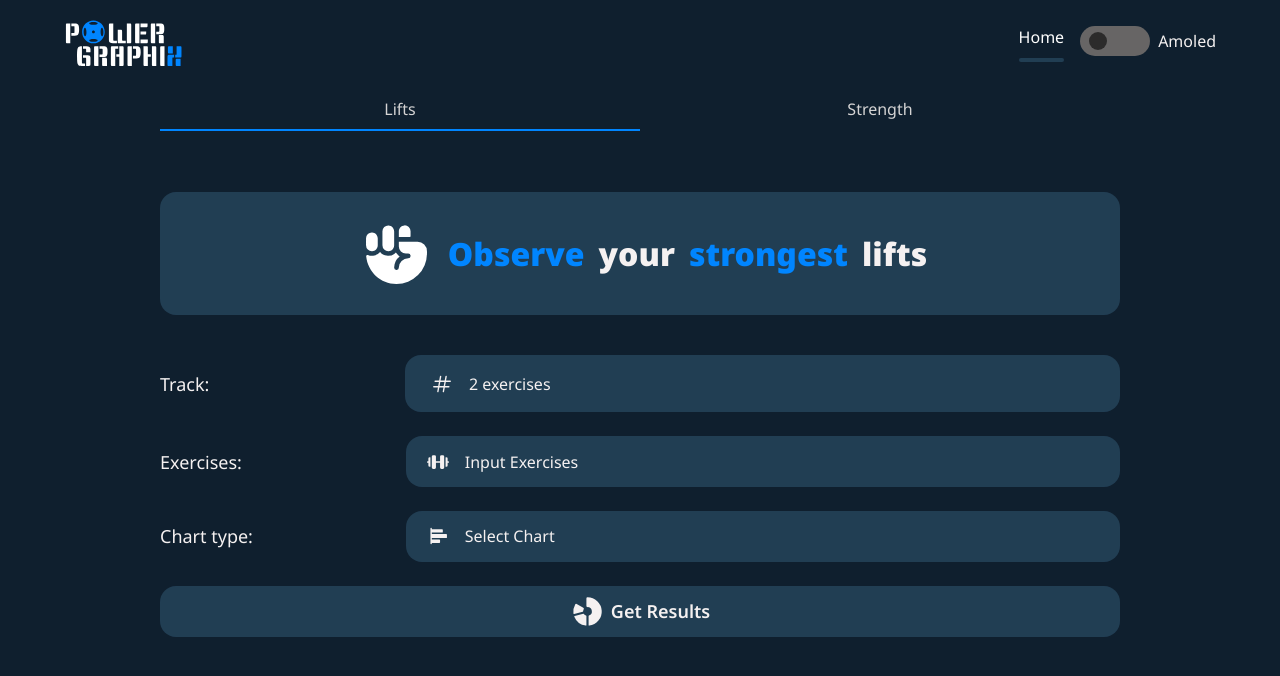
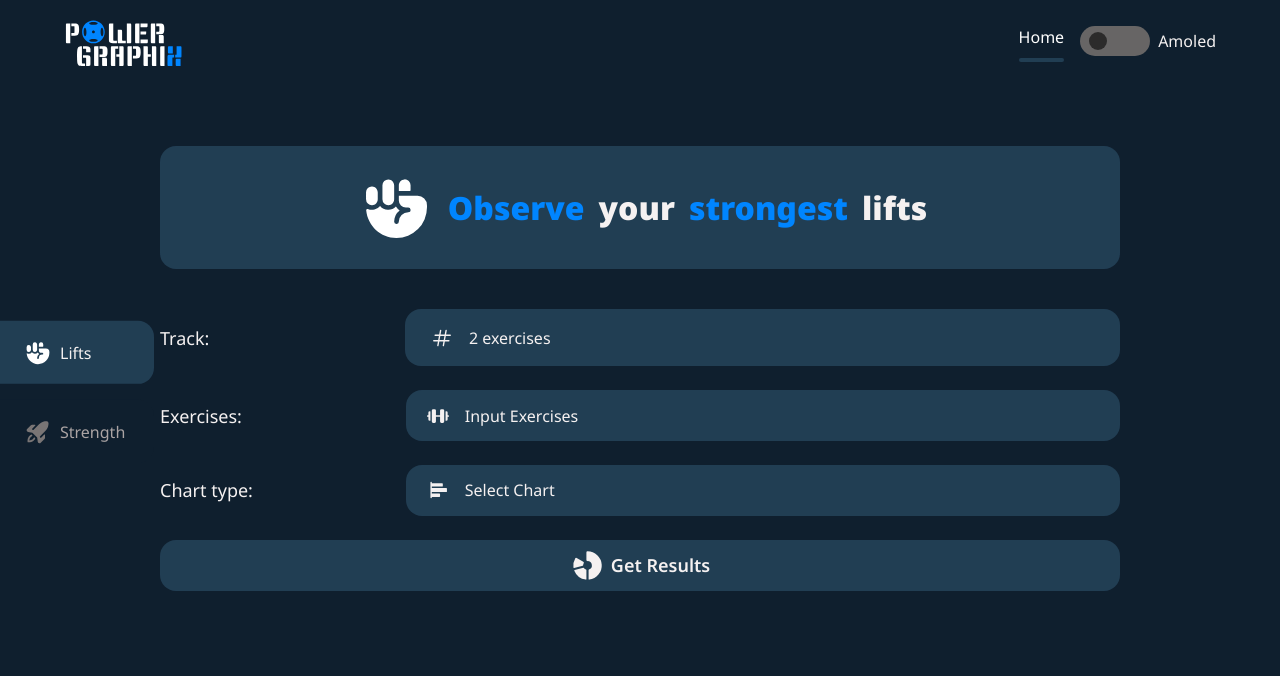
Before and after one commit to AtanasovCode/lift-log, a React (Vite) app: page /input-stats in a window 1280 px wide. Shown: the top 676 px of the page. Built offline with nearby package versions, Linux system fonts and the light colour scheme; a web font is replaced by a local one.

Commit message:
created desktop view for tabs and changed their styling

```diff
--- a/src/components/input-stats/Tabs.jsx
+++ b/src/components/input-stats/Tabs.jsx
@@ -1,5 +1,6 @@
 import { useStore } from "../../../useStore";
 import styled from "styled-components";
+import { RocketLaunch, HandFist } from "@phosphor-icons/react";
 
 const Tabs = () => {
 
@@ -12,6 +13,9 @@ const Tabs = () => {
                 onClick={() => setActiveTab("lifts")}
                 $active={activeTab == "lifts" ? true : false}
             >
+                <TabIcon>
+                    <HandFist size={28} weight="fill" color={activeTab === "lifts" ? "#FFF" : "#797575"} />
+                </TabIcon>
                 Lifts
             </Tab>
 
@@ -20,6 +24,9 @@ const Tabs = () => {
                 onClick={() => setActiveTab("strength")}
                 $active={activeTab == "strength" ? true : false}
             >
+                <TabIcon>
+                    <RocketLaunch size={28} weight="fill" color={activeTab === "strength" ? "#FFF" : "#797575"} />
+                </TabIcon>
                 Strength
             </Tab>
             <ActiveTabBorder $activeTab={activeTab} />
@@ -41,12 +48,13 @@ const TabsContainer = styled.div`
     }
 
     @media (min-width: 1024px) {
-        width: 75%;
-        max-width: 75rem;
-    }
-
-    @media (min-width: 1330px) {
-        width: 50%;
+        position: absolute;
+        top: 50%;
+        left: 0;
+        transform: translateY(-50%);
+        flex-direction: column;
+        align-items: stretch;
+        width: auto;
     }
 `;
 
@@ -59,6 +67,31 @@ const Tab = styled.div`
     color: #d5d4d4;
     cursor: pointer;
     user-select: none;
+
+    @media (min-width: 1024px) {
+        font-size: 1rem;
+        font-weight: 400;
+        margin-bottom: 1rem;
+        min-width: 12vw;
+        padding: 1.1rem 1.5rem;
+        background-color: ${props => props.$active ? props.theme.secondary : props.theme.background};
+        color: ${props => props.$active ? props.theme.text : "#aba4a4"};
+        border-top-right-radius: 16px;
+        border-bottom-right-radius: 16px;
+        align-items: center;
+        justify-content: flex-start;
+    }
+`;
+
+const TabIcon = styled.div`
+    display: none;
+
+    @media (min-width: 1024px) {
+        display: flex;
+        align-items: center;
+        justify-content: center;
+        margin-right: .5rem;
+    }
 `;
 
 const ActiveTabBorder = styled.div`
@@ -70,8 +103,9 @@ const ActiveTabBorder = styled.div`
     background-color: ${props => props.theme.accent};
     transform: translateX(0);
     transition: all .288s ease-in-out;
-    ${props => props.$activeTab === "lifts" ?
-        `transform: translateX(0)`
-        :
-        `transform: translateX(100%)`}
+    ${props => props.$activeTab === "lifts" ? `transform: translateX(0)` : `transform: translateX(100%)`};
+
+    @media (min-width: 1024px) {
+        display: none;
+    }
 `;
```
